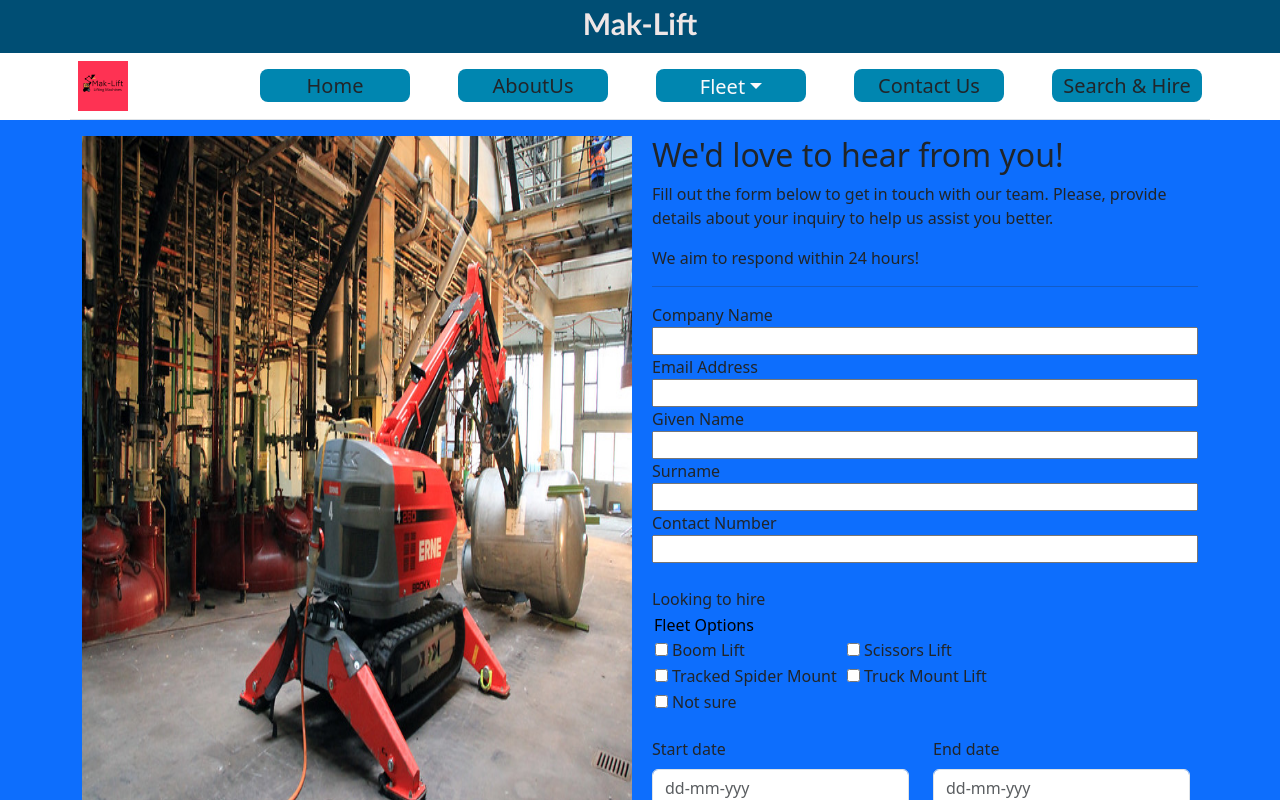
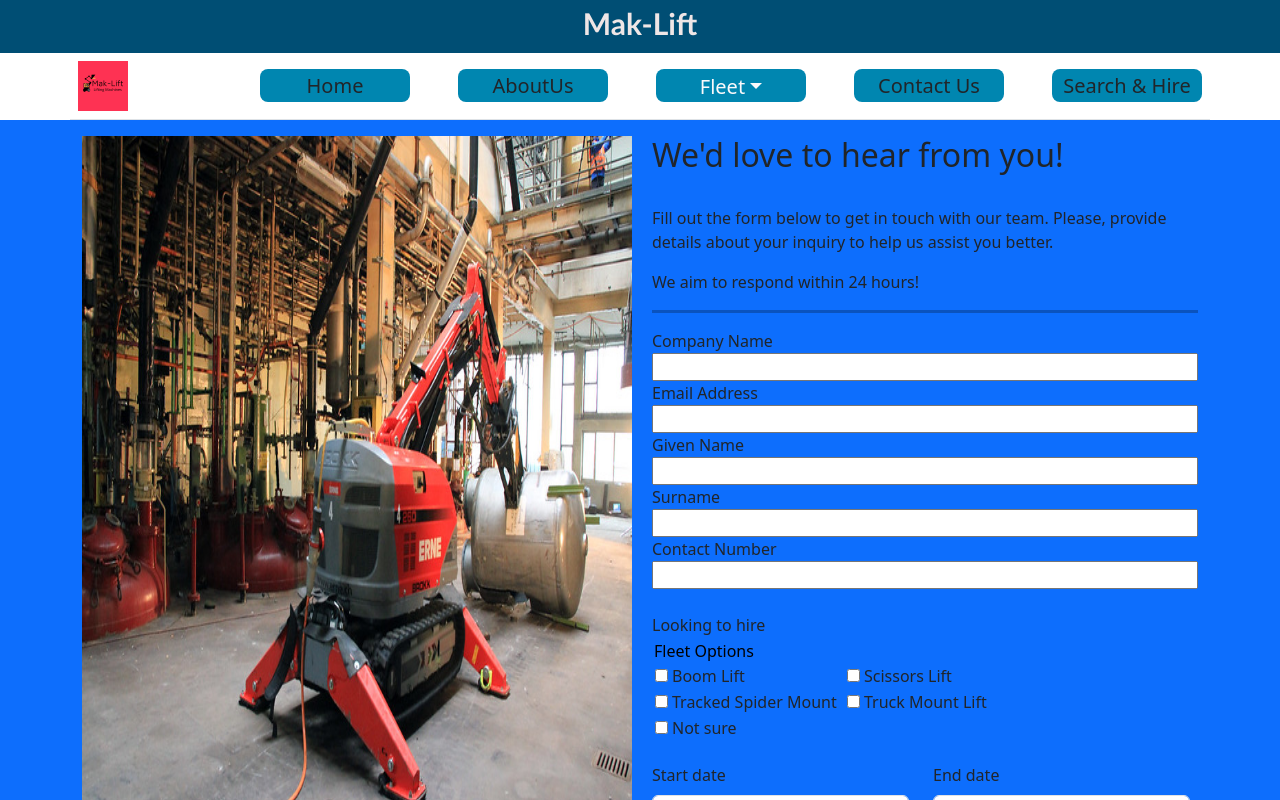
Before and after one commit to nikomakr/mak-lift, a React (Vite) app: page /contactUs in a window 1280 px wide. Shown: the top 800 px of the page. Built offline with nearby package versions, Linux system fonts and the light colour scheme.

Commit message:
inserting contents on the contact us page and syling

```diff
--- a/src/pages/contactUs/index.jsx
+++ b/src/pages/contactUs/index.jsx
@@ -1,6 +1,6 @@
 import Form from '../../components/form'
 import Image from '../../components/Image'
-
+import "./style.css";
 const ContactUs = () => {
     return(
         <>
@@ -14,10 +14,10 @@ const ContactUs = () => {
                     </div>
                     <div className="col-6">
                     <h2 className="--text-center">We'd love to hear from you!</h2>
+                    <br/>
 
                     <p>Fill out the form below to get in touch with our team. Please, provide details about your inquiry to help us assist you better.</p>
                     <p>We aim to respond within 24 hours!</p>
-
                <hr/>
 
                 {/* create the form */}
--- /dev/null
+++ b/src/pages/contactUs/style.css
@@ -0,0 +1,4 @@
+hr {
+    border: none;
+    border-top: 3px solid black;
+  }
```
